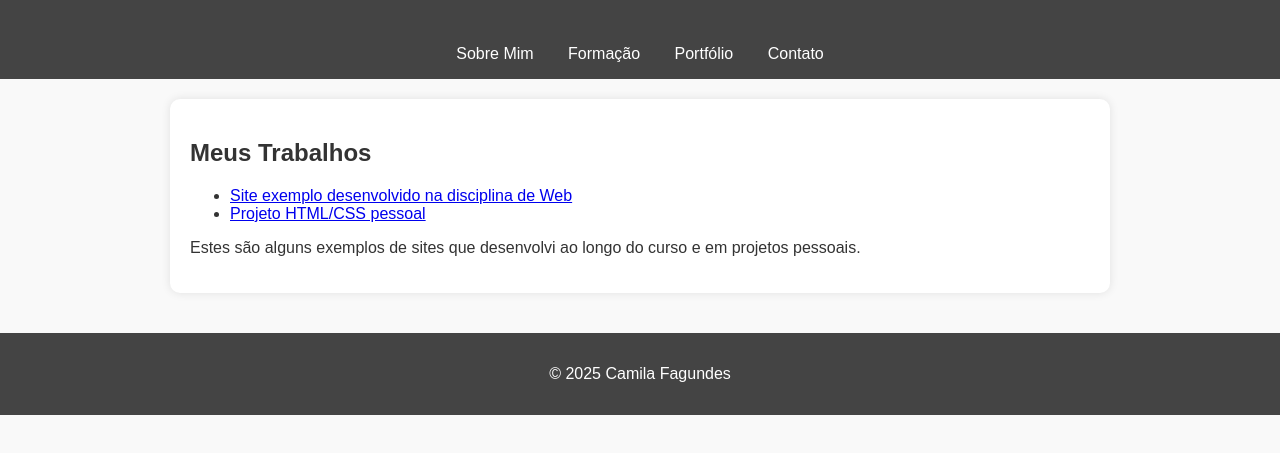
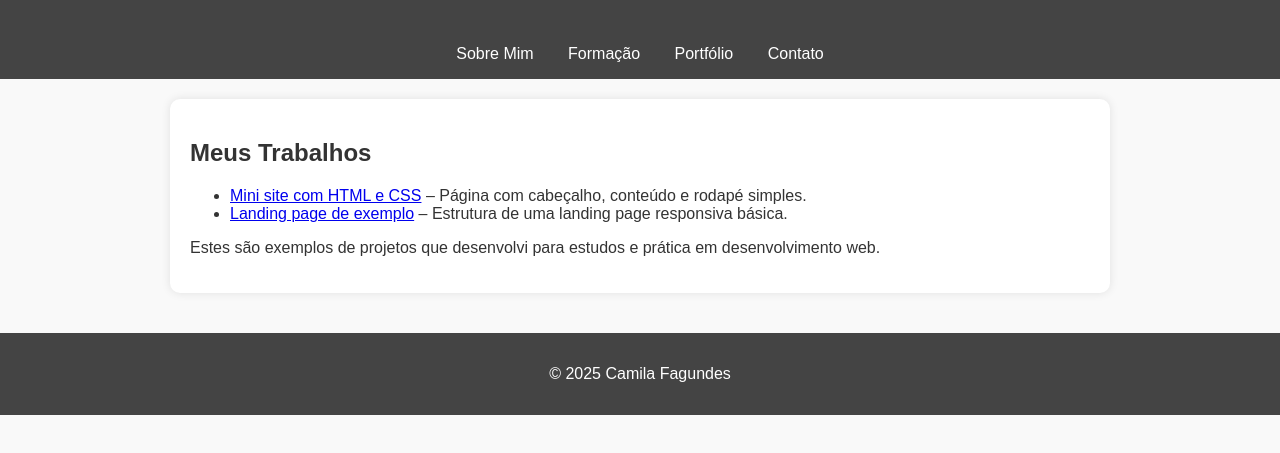
Before and after one commit to cmMOtta/portfolio-camila, a plain HTML site: page portfolio.html in a window 1280 px wide. Shown: the part 117-570 px from the top of the page. Drawn offline with Linux system fonts and the light colour scheme.

Commit message:
portfolio.html

```diff
--- a/portfolio.html
+++ b/portfolio.html
@@ -19,10 +19,10 @@
   <main>
     <h2>Meus Trabalhos</h2>
     <ul>
-      <li><a href="#">Site exemplo desenvolvido na disciplina de Web</a></li>
-      <li><a href="#">Projeto HTML/CSS pessoal</a></li>
+      <li><a href="https://camila-fagundes.github.io/projeto-exemplo-1">Mini site com HTML e CSS</a> – Página com cabeçalho, conteúdo e rodapé simples.</li>
+      <li><a href="https://camila-fagundes.github.io/projeto-exemplo-2">Landing page de exemplo</a> – Estrutura de uma landing page responsiva básica.</li>
     </ul>
-    <p>Estes são alguns exemplos de sites que desenvolvi ao longo do curso e em projetos pessoais.</p>
+    <p>Estes são exemplos de projetos que desenvolvi para estudos e prática em desenvolvimento web.</p>
   </main>
   <footer>
     <p>&copy; 2025 Camila Fagundes</p>
```
